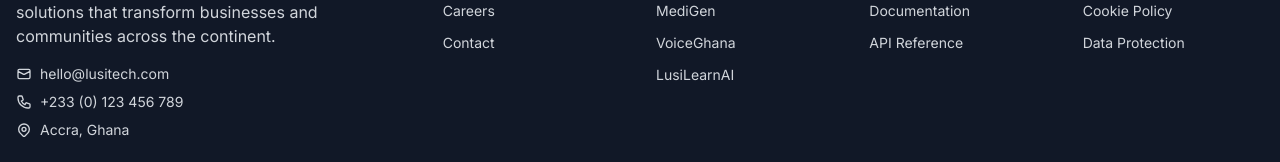
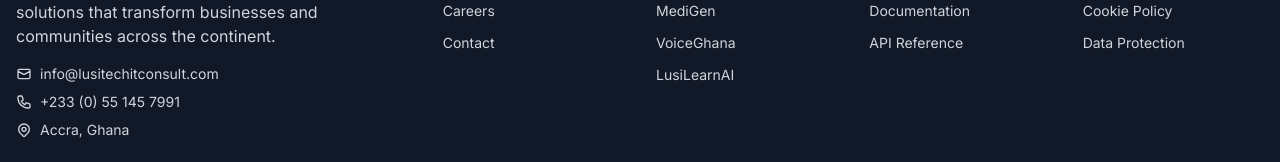
Before and after one commit to hamdani2020/LusiTechOfficial-Frontend, a Next.js app: page / in a window 1280 px wide. Shown: the part 7082-7244 px from the top of the page. Built offline with nearby package versions, Linux system fonts and the light colour scheme; no server answers.

Commit message:
Fix contact in footer

```diff
--- a/src/components/layout/Footer.tsx
+++ b/src/components/layout/Footer.tsx
@@ -119,13 +119,13 @@
                 <svg className="w-4 h-4" fill="none" stroke="currentColor" viewBox="0 0 24 24">
                   <path strokeLinecap="round" strokeLinejoin="round" strokeWidth={2} d="M3 8l7.89 4.26a2 2 0 002.22 0L21 8M5 19h14a2 2 0 002-2V7a2 2 0 00-2-2H5a2 2 0 00-2 2v10a2 2 0 002 2z" />
                 </svg>
-                <span>hello@lusitech.com</span>
+                <span>info@lusitechitconsult.com</span>
               </div>
               <div className="flex items-center space-x-2">
                 <svg className="w-4 h-4" fill="none" stroke="currentColor" viewBox="0 0 24 24">
                   <path strokeLinecap="round" strokeLinejoin="round" strokeWidth={2} d="M3 5a2 2 0 012-2h3.28a1 1 0 01.948.684l1.498 4.493a1 1 0 01-.502 1.21l-2.257 1.13a11.042 11.042 0 005.516 5.516l1.13-2.257a1 1 0 011.21-.502l4.493 1.498a1 1 0 01.684.949V19a2 2 0 01-2 2h-1C9.716 21 3 14.284 3 6V5z" />
                 </svg>
-                <span>+233 (0) 123 456 789</span>
+                <span>+233 (0) 55 145 7991</span>
               </div>
               <div className="flex items-center space-x-2">
                 <svg className="w-4 h-4" fill="none" stroke="currentColor" viewBox="0 0 24 24">
```
